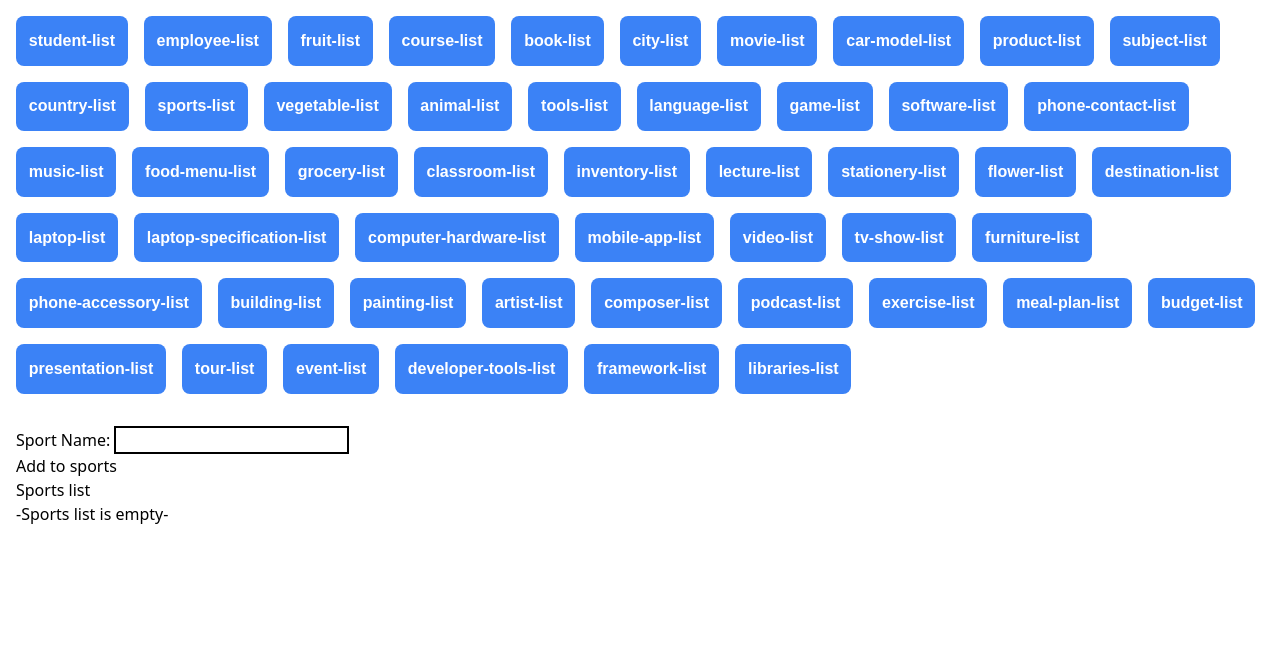
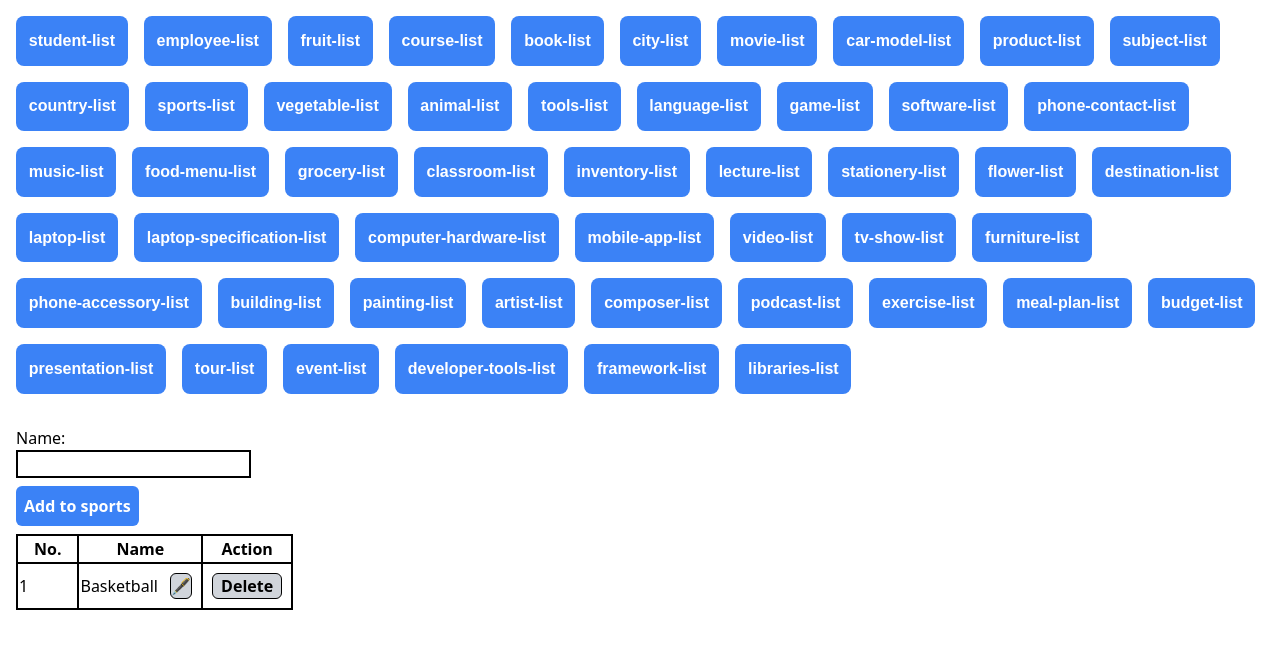
Before and after one commit to devken4u/angular-50-ds-services, an Angular app: page /sports-list in a window 1280 px wide. Shown: the top 648 px of the page. Built offline with nearby package versions, Linux system fonts and the light colour scheme.

Commit message:
refactor(sports list component): Updated with services feature

```diff
--- /dev/null
+++ b/src/app/services/sport.service.ts
@@ -0,0 +1,29 @@
+import { Injectable } from '@angular/core';
+import { Sport } from '../types';
+
+@Injectable({
+  providedIn: 'root',
+})
+export class SportService {
+  private sportList: Sport[] = [
+    {
+      name: 'Basketball',
+    },
+  ];
+
+  getSportList() {
+    return this.sportList;
+  }
+
+  addSport(sport: Sport): void {
+    this.sportList.push(sport);
+  }
+
+  deleteSport(index: number): void {
+    this.sportList.splice(index, 1);
+  }
+
+  editSport(index: number, newSport: Sport) {
+    this.sportList[index] = newSport;
+  }
+}
--- a/src/app/sports-list/sports-list.component.html
+++ b/src/app/sports-list/sports-list.component.html
@@ -1,20 +1,49 @@
 <main>
   <div>
-    <label for="name">Sport Name: </label>
+    <label for="name">Name: </label>
+    <br />
     <input type="text" id="name" [(ngModel)]="name" />
     <br />
-    <button (click)="add()">Add to sports</button>
+    <button
+      class="p-2 my-2 font-bold text-white bg-blue-500 rounded-md active:scale-95"
+      (click)="add()"
+    >
+      Add to sports
+    </button>
   </div>
-  <div>
-    <h1>Sports list</h1>
-    @if( sportList.length === 0){
-    <h2>-Sports list is empty-</h2>
-    }@else{
-    <ol>
-      @for( sport of sportList; track $index){
-      <li [style.marginBottom]="'20px'">Sport Name: {{ sport.name }}</li>
+  <table class="border-2 border-black">
+    <thead>
+      <tr>
+        <th class="px-4 border-2 border-black">No.</th>
+        <th class="px-4 border-2 border-black">Name</th>
+        <th class="px-4 border-2 border-black">Action</th>
+      </tr>
+    </thead>
+    <tbody>
+      @for (sport of sportList; track $index) {
+      <tr>
+        <td class="border-2 border-black">{{ $index + 1 }}</td>
+        <td class="border-2 border-black">
+          {{ sport.name }}
+          <button
+            (click)="editField($index, 'name', sport.name)"
+            class="mx-2 font-bold bg-gray-300 border border-black rounded-md active:scale-95"
+          >
+            🖋
+          </button>
+        </td>
+        <td class="border-2 border-black">
+          <div class="py-2">
+            <button
+              (click)="deleteSport($index)"
+              class="px-2 mx-2 font-bold bg-gray-300 border border-black rounded-md active:scale-95"
+            >
+              Delete
+            </button>
+          </div>
+        </td>
+      </tr>
       }
-    </ol>
-    }
-  </div>
+    </tbody>
+  </table>
 </main>
--- a/src/app/sports-list/sports-list.component.ts
+++ b/src/app/sports-list/sports-list.component.ts
@@ -1,8 +1,9 @@
 import { Component } from '@angular/core';
 import { Sport } from '../types';
+import { SportService } from '../services/sport.service';
 
 @Component({
-  selector: 'app-sports-list',
+  selector: 'app-sport-list',
   templateUrl: './sports-list.component.html',
   styleUrl: './sports-list.component.css',
 })
@@ -11,10 +12,33 @@ export class SportsListComponent {
 
   name: string = '';
 
-  add() {
-    this.sportList.push({
+  constructor(private sportService: SportService) {}
+
+  ngOnInit(): void {
+    this.sportList = this.sportService.getSportList();
+  }
+
+  deleteSport(index: number): void {
+    this.sportService.deleteSport(index);
+  }
+
+  add(): void {
+    this.sportService.addSport({
       name: this.name,
     });
+
     this.name = '';
   }
+
+  editField(index: number, fieldName: string, currentValue: string) {
+    const value = prompt(fieldName, currentValue);
+    if (value !== null) {
+      const tempSport = { ...this.sportList[index], [fieldName]: value };
+      this.update(index, tempSport);
+    }
+  }
+
+  update(index: number, sport: Sport): void {
+    this.sportService.editSport(index, sport);
+  }
 }
```
Also changed, not shown: 1 other file (tests, documents, lock files or other folders).
